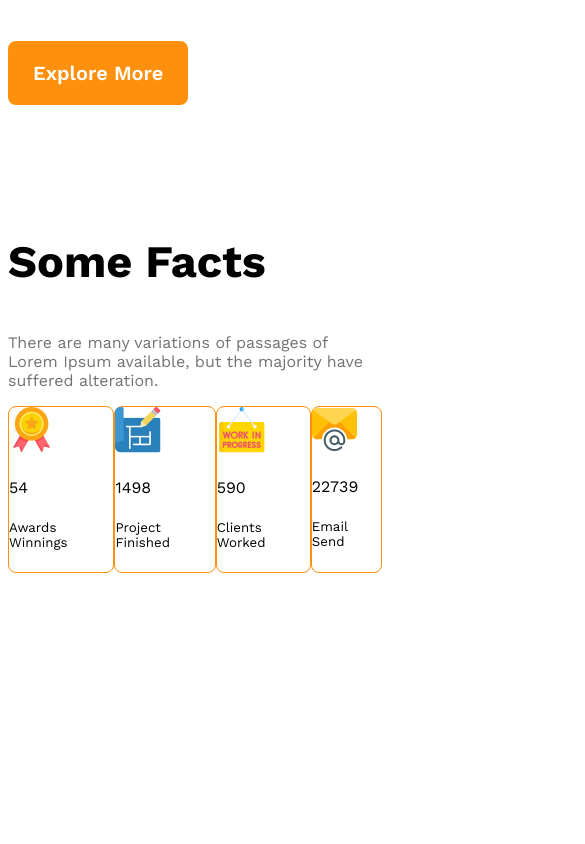
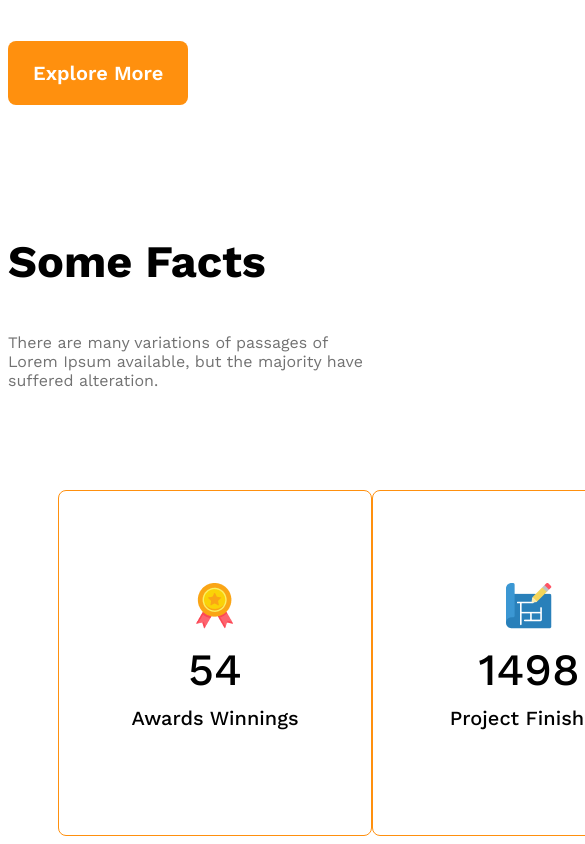
Before and after one commit to Muhin1221/g3-architects, a plain HTML site: page index.html in a window 390 px wide. Shown: the part 2850-3694 px from the top of the page, 585 px wide, since content can reach past the window. Before the commit the page ends 3431 px from the top, so only its background shows below. Drawn offline with nearby package versions, Linux system fonts and the light colour scheme.

Commit message:
facts done but not responsive

```diff
--- a/index.html
+++ b/index.html
@@ -50,27 +50,35 @@
         <!-- Some facts Section -->
          <section>
             <h3 class="section-title">Some Facts</h3>
-            <p class="p-small-font dark-3">There are many variations of passages of Lorem Ipsum available, but the majority have suffered alteration.</p>
-            <div class="fact-container display-flex">
-                <div class="fact">
+            <p class="p-small-font dark-3 fact-para">There are many variations of passages of Lorem Ipsum available, but the majority have suffered alteration.</p>
+            <div class="fact-container">
+                <div class="fact display-flex">
+                    <div>
                         <img src="images/icons/ribon.png" alt="" class="fact-icon">
                         <h4 class="fact-number">54</h4>
                         <h5 class="fact-details">Awards Winnings</h5>
                     </div>
-                <div class="fact">
+                </div>
+                <div class="fact display-flex">
+                    <div>
                         <img src="images/icons/projects.png" alt="" class="fact-icon">
                         <h4 class="fact-number">1498</h4>
                         <h5 class="fact-details">Project Finished</h5>
                     </div>
-                <div class="fact">
+                </div>
+                <div class="fact display-flex">
+                    <div>
                         <img src="images/icons/customers.png" alt="" class="fact-icon">
                         <h4 class="fact-number">590</h4>
                         <h5 class="fact-details">Clients Worked</h5>
                     </div>
-                <div class="fact">
+                </div>
+                <div class="fact display-flex">
+                    <div>
                         <img src="images/icons/email.png" alt="" class="fact-icon">
                         <h4 class="fact-number">22739</h4>
                         <h5 class="fact-details">Email Send</h5>
+                    </div>
                 </div>
             </div>
          </section>
--- a/styles/style.css
+++ b/styles/style.css
@@ -107,10 +107,36 @@ main > section{
     margin-top: 32px;
 }
 /* Some facts */
+.fact-container{
+    display: grid;
+    grid-template-columns: repeat(4 , 1fr);
+    margin-left: 50px;
+    margin-top: 100px;
+}
 
 .fact{
     border: 1px solid #FF900E;
     border-radius: 8px;
+    height: 240px;
+    width: 240px;
+    padding: 45px 36px 59px 36px ;
+    text-align: center;
+    align-items: center;
+    justify-content: center;
+}
+.fact-number{
+    font-size: 2.8rem;
+    font-weight: 500;
+    margin-top: 10px;
+    margin-bottom: 5px;
+}
+.fact-details{
+    font-size: 1.25rem;
+    font-weight: 500;
+    margin: 10px 36px 0px 36px;
+}
+.fact-para{
+    max-width: 540px;
 }
 
 
```
Lines whose indentation alone changed are shown as unchanged.
